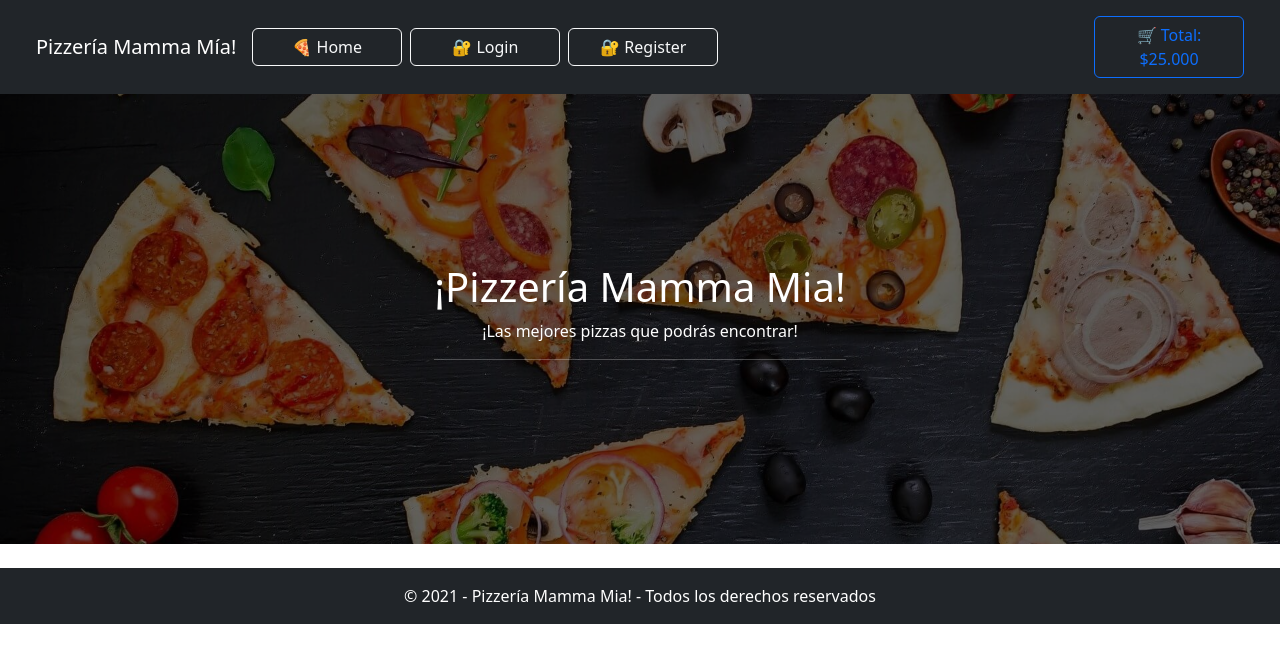
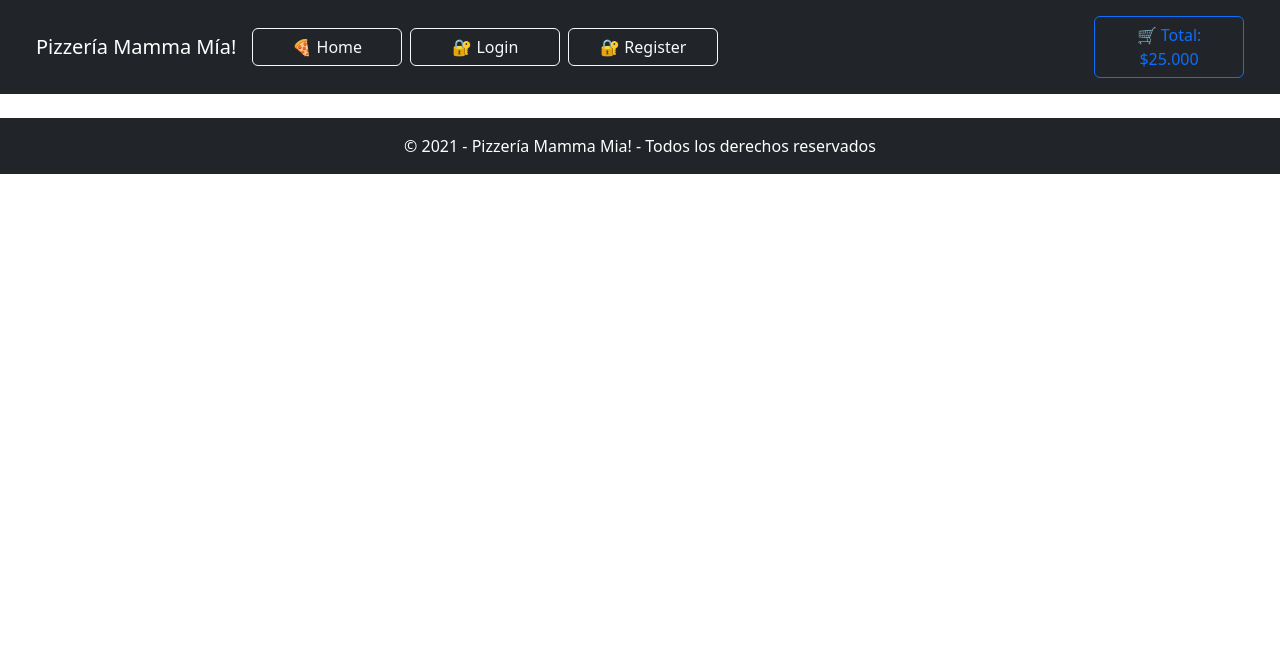
Before and after one commit to jiuraque/pizzeria-mamma-mia, a React (Vite) app: page / in a window 1280 px wide. Shown: the top 662 px of the page. Built offline with nearby package versions, Linux system fonts and the light colour scheme.

Commit message:
y se comenta el header

```diff
--- a/src/App.jsx
+++ b/src/App.jsx
@@ -12,7 +12,7 @@ function App() {
     <>
     <BrowserRouter>
       <Navbar />
-      <Header />
+      {/* <Header /> */}
       {/* <Home /> */}
       <Routes>
         <Route path="/Registro" element={<Registro />} />
```
